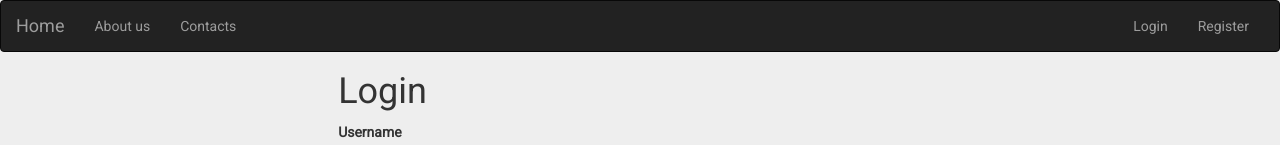
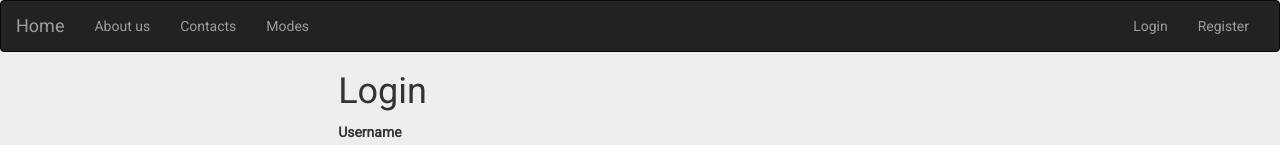
Before and after one commit to rosiiinka/MyFit, a React (Create React App) app in the folder MyFit/: page /user/login in a window 1280 px wide. Shown: the top 145 px of the page. Built offline with nearby package versions, Linux system fonts and the light colour scheme; what flux would draw is missing.

Commit message:
add fix in private routes

```diff
--- a/MyFit/src/components/navigation/Navbar.js
+++ b/MyFit/src/components/navigation/Navbar.js
@@ -66,7 +66,7 @@ class Navbar extends Component {
                             <li><Link to='/about'>About us</Link></li>
                             <li><Link to='/contacts'>Contacts</Link></li>
                             { this.isItLogedIn() ? <li><Link to='/user/notes'>Notes</Link></li> : false }
-                            { this.isItLogedIn() ? <li><Link to='/modes'>Modes</Link></li> : false }
+                            <li><Link to='/modes'>Modes</Link></li>
                         </ul>
 
                         { this.isItLogedIn() ?
--- a/MyFit/src/utilities/PrivateRoute.js
+++ b/MyFit/src/utilities/PrivateRoute.js
@@ -9,7 +9,7 @@ const PrivateRoute = ({component: Component, ...rest}) => (
                 <Component {...props} />
             ) : (
                 <Redirect to={{
-                    pathname: '/',
+                    pathname: '/user/login',
                     state: { from: props.location }
                 }} />
             )
--- a/MyFit/src/utilities/PrivateRouteForLogin.js
+++ b/MyFit/src/utilities/PrivateRouteForLogin.js
@@ -3,7 +3,7 @@ import { Route, Redirect } from 'react-router-dom'
 
 import Auth from './Auth'
 
-const PrivateRouteForLR = ({component: Component, ...rest}) => (
+const PrivateRouteForLogin = ({component: Component, ...rest}) => (
     <Route {...rest} render={props => (
             Auth.areWeHaveUser() ? (
                 <Redirect to={{
@@ -17,4 +17,4 @@ const PrivateRouteForLR = ({component: Component, ...rest}) => (
     } />
 )
 
-export default PrivateRouteForLR
+export default PrivateRouteForLogin
--- a/MyFit/src/utilities/routes.js
+++ b/MyFit/src/utilities/routes.js
@@ -12,15 +12,15 @@ import NotesPage from '../components/notes/NotesPage'
 import ModesPage from '../components/modes/ModesPage'
 import ModePage from '../components/modes/ModePage'
 import PrivateRoute from './PrivateRoute'
-import PrivateRouteForLR from './PrivateRouteForLogin'
+import PrivateRouteForLogin from './PrivateRouteForLogin'
 
 export default () => (
     <Switch>
         <Route exact path='/' component={HomePage} />
         <Route path='/about' component={AboutPage} />
         <Route path='/contacts' component={ContactsPage} />
-        <PrivateRouteForLR path='/user/register' component={RegisterPage} />
-        <PrivateRouteForLR path='/user/login' component={LoginPage} />
+        <PrivateRouteForLogin path='/user/register' component={RegisterPage} />
+        <PrivateRouteForLogin path='/user/login' component={LoginPage} />
         <Route path='/modes' component={ModesPage} />
         <Route path='/modepage/:id' component={ModePage} />
         <PrivateRoute path='/user/profile' component={ProfilePage} />
```
